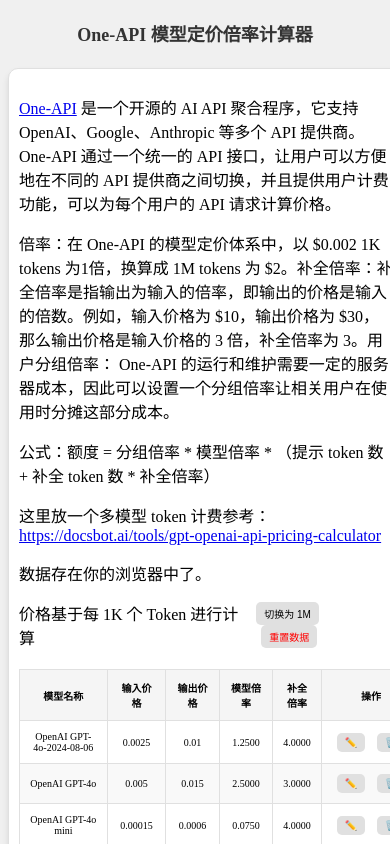
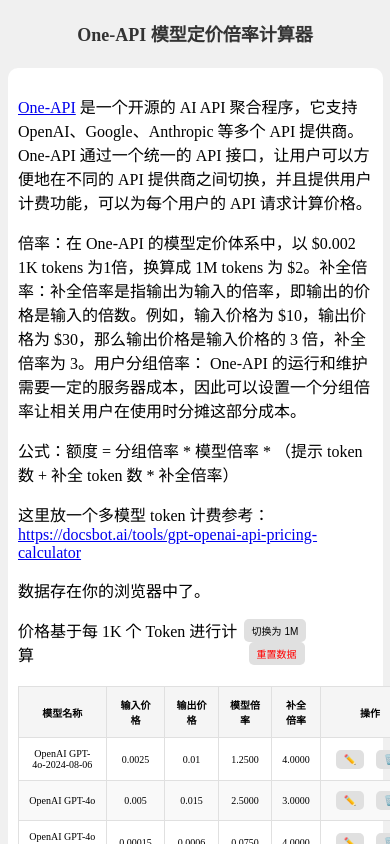
Before and after one commit to ShinChven/one-api-multiplier-calculator, a React (Vite) app in the folder app/: page / in a window 390 px wide. Shown: the top 844 px of the page. Built offline with nearby package versions, Linux system fonts and the light colour scheme.

Commit message:
style: Update Calculator CSS for mobile
- Remove border radius, box shadow, and background color
- Remove border and adjust padding

```diff
--- a/app/src/Calculator.css
+++ b/app/src/Calculator.css
@@ -89,8 +89,11 @@
 
 @media (max-width: 480px) {
   .card {
-    width: 100%; /* Full width on very small screens */
     padding: 10px; /* Further reduce padding */
+    border-radius: none;
+    box-shadow: none;
+    background-color: none;
+    border: none;
   }
 
   table {
```
